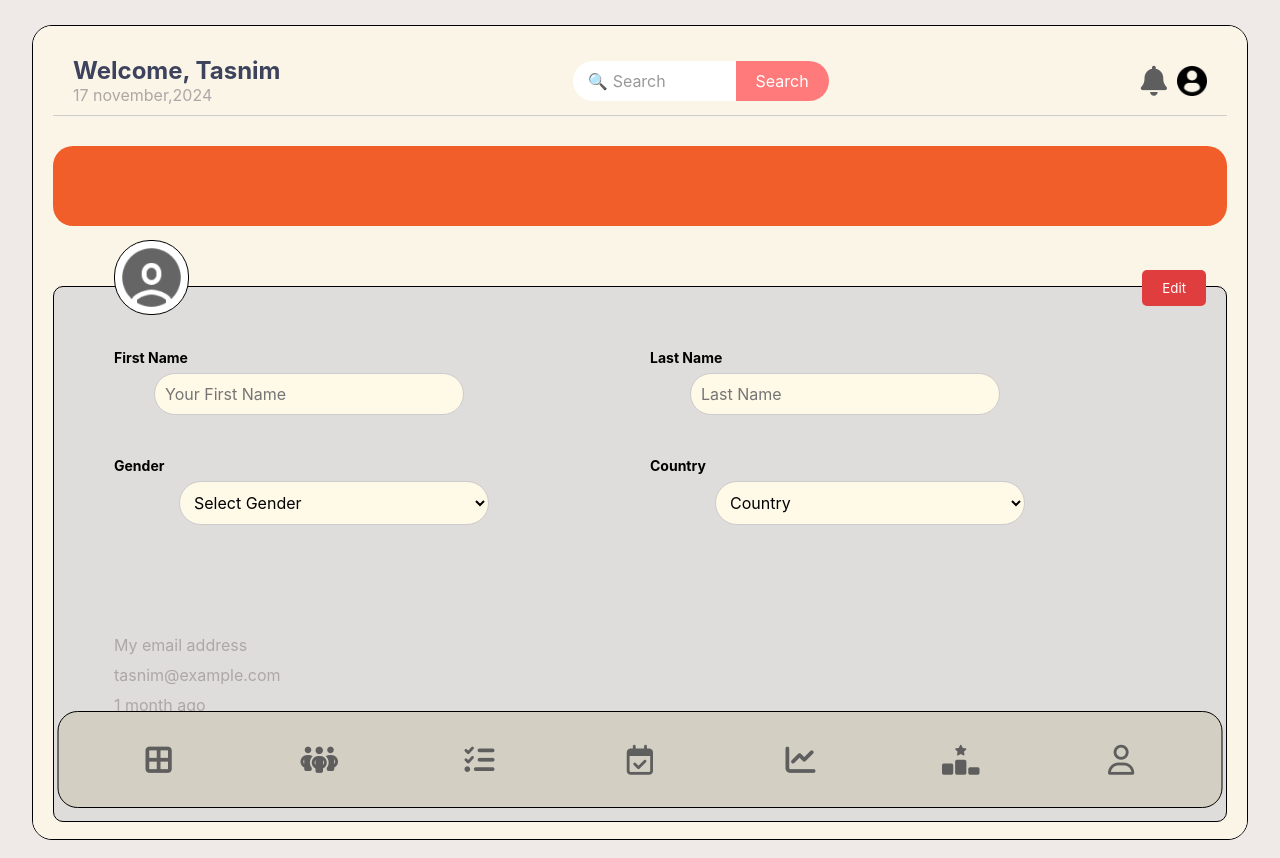
After one commit to combo666/KaajAsse, a PHP site: page /src/profile/profile.php in a window 1280 px wide. The commit adds this page. Run offline with PHP 8.4, Linux system fonts and the light colour scheme; the visitor is signed in with stand-in values (Sample User, id 1); data that the repository does not hold is empty.

Commit message:
profile page by shefa

```diff
--- /dev/null
+++ b/assets/css/profile.css
@@ -0,0 +1,232 @@
+
+
+header {
+    display: flex;
+    justify-content: space-between;
+    align-items: center;
+    padding: 10px 20px;
+    border-bottom: 1px solid #ccc;
+}
+
+
+header h1 {
+    font-size: 1.5rem;
+    color: #3E435D;
+    margin: 0;
+}
+p{
+    margin: 0;
+    color: #ADA7A7;
+}
+
+
+
+
+
+
+
+.orange {
+    background-color: #F15E29;
+    padding: 10px 20px;
+    height: 80px;
+    margin: 30px 0 60px 0;
+    border-radius: 20px;
+}
+/* search start-------------- */
+.search-bar {
+    position: relative;
+    width: 20vw;
+    margin-right: 20px;
+}
+
+.search-input {
+    width: 100%;
+    padding: 10px 100px 10px 40px;
+    border: none;
+    border-radius: 25px;
+    font-size: 16px;
+    background-color: white;
+    color: #333;
+}
+
+.search-input::placeholder {
+    color: #999;
+}
+
+.search-input:focus {
+    outline: none;
+    box-shadow: 0 0 0 2px rgba(255, 255, 255, 0.1);
+}
+
+.search-button {
+    position: absolute;
+    right: 0;
+    top: 0;
+    bottom: 0;
+    padding: 0 20px;
+    background-color: #ff7b7b;
+    color: white;
+    border: none;
+    border-radius: 0 25px 25px 0;
+    font-size: 16px;
+    cursor: pointer;
+    transition: background-color 0.3s ease;
+}
+
+.search-button:hover {
+    background-color: #ff5a5a;
+}
+
+.search-bar::before {
+    content: "\1F50D";
+    position: absolute;
+    left: 15px;
+    top: 50%;
+    transform: translateY(-50%);
+    font-size: 16px;
+    color: #999;
+}
+/* .search-box{
+    width: 46%;
+    height: 40px;
+    border: 1px solid black;
+    display: flex;
+    align-items: center;
+    border-radius: 20px;
+    padding-left: 10px;
+}
+.search-txt{
+    margin-left: 40%;
+} */
+
+/* search end-------------- */
+
+/* notification start */
+.notification{
+    display: flex;
+}
+.nofication-img{
+    width: 30px;
+    margin-left: 10px;
+}
+/* notification end */
+
+/* header part end */
+
+
+
+
+
+
+
+
+
+
+
+.container {
+    width: 95%;
+    margin-top: 25px !important;
+    min-height: 95vh;
+    max-height: 95vh;
+    background: #FAF5E7;
+    border: 1.5px solid #000;
+    border-radius: 20px;
+    padding: 20px;
+    margin: auto;
+    overflow-wrap: break-word;
+    word-wrap: break-word;
+    word-break: break-word;
+    overflow: hidden;
+    box-sizing: border-box;
+    position: relative;
+    overflow-y: auto;
+}
+
+
+.profile-section {
+    background-color: #dedddc;
+    padding: 60px;
+    border-radius: 10px;
+    position: relative;
+    border: 1px solid black;
+}
+
+.profile-img{
+    position: absolute;
+  top: -47px;
+  border: none;
+  cursor: pointer;
+  width: 75px;
+  border-radius: 36px;
+  background-color: white;
+  border: 1px solid black;
+}
+
+.profile-section .edit-btn {
+    position: absolute;
+    top: -17px;
+    right: 20px;
+    background-color: #e03e3e;
+    color: #fff;
+    border: none;
+    padding: 10px 20px;
+    border-radius: 5px;
+    cursor: pointer;
+}
+
+#first-name , #last-name  {
+    background-color: #FFF9E7;
+    width: 60%;
+    margin-left: 40px;
+}
+#gender , #country{
+    background-color: #FFF9E7;
+    width: 60%;
+    margin-left: 65px;
+}
+.profile-section form {
+
+    gap: 20px;
+    display: grid;
+    grid-template-columns: repeat(2, 1fr);
+}
+
+
+
+
+
+
+.profile-section form label {
+    margin-bottom: 5px;
+    font-weight: bold;
+}
+
+
+.profile-section form input,
+.profile-section form select {
+    padding: 10px;
+    border: 1px solid #ccc;
+    border-radius: 40px;
+    font-size: 1rem;
+}
+
+
+.email-section {
+    margin-top: 90px;
+}
+
+
+.email-section p {
+    font-size: 1rem;
+    margin-bottom: 10px;
+}
+
+
+.email-section button {
+    background-color: #e03e3e;
+    color: #fff;
+    border: none;
+    padding: 10px 20px;
+    border-radius: 5px;
+    cursor: pointer;
+}
--- a/examples/includes/header.php
+++ b/examples/includes/header.php
@@ -10,6 +10,7 @@
     <link rel="stylesheet" href="../../assets/css/signin.css">
     <link rel="stylesheet" href="../../assets/css/projects.css">
     <link rel="stylesheet" href="../../assets/css/kanban.css">
+    <link rel="stylesheet" href="../../assets/css/profile.css">
     <link rel="stylesheet" href="https://cdnjs.cloudflare.com/ajax/libs/font-awesome/6.7.1/css/all.min.css" integrity="sha512-5Hs3dF2AEPkpNAR7UiOHba+lRSJNeM2ECkwxUIxC1Q/FLycGTbNapWXB4tP889k5T5Ju8fs4b1P5z/iB4nMfSQ==" crossorigin="anonymous" referrerpolicy="no-referrer" />
 </head>
 <body>
--- a/examples/includes/navbar.php
+++ b/examples/includes/navbar.php
@@ -24,7 +24,9 @@
         <i class="fa-solid fa-ranking-star"></i>
     </div>
     <div class="nav-item">
-        <i class="fa-regular fa-user"></i>
+        <a href="../../src/profile/profile.php">
+            <i class="fa-regular fa-user"></i>
+        </a>
     </div>
     </body>
 
--- /dev/null
+++ b/src/profile/profile.php
@@ -0,0 +1,82 @@
+<?php
+include('../../examples/includes/header.php');
+include('../../conf/database/db_connect.php');
+session_start();
+
+// echo $_SESSION['user_id']
+?>
+
+<header>
+    <div>
+        <h1>Welcome, Tasnim</h1>
+        <p>17 november,2024</p>
+    </div>
+    <!-- search bar start  -->
+    <div class="search-bar">
+        <input type="text" placeholder="Search" class="search-input">
+        <button class="search-button">Search</button>
+    </div>
+    <!-- search bar end  -->
+    <!-- notification  start -->
+    <div class="notification">
+        <i class="fa-solid fa-bell" class="icon"></i>
+        <img src="assets/img/user.png" alt="" srcset="" class="nofication-img">
+    </div>
+    <!-- notification  end -->
+</header>
+
+
+<div class="orange">
+
+</div>
+
+
+
+<div class="profile-section">
+    <button class="edit-btn">Edit</button>
+    <img src="../../assets/img/profile.png" class="profile-img" alt="" srcset="">
+
+    </button>
+    <form>
+        <div class="form-group">
+            <label for="first-name">First Name</label>
+            <input type="text" id="first-name" placeholder="Your First Name">
+        </div>
+        <div class="form-group">
+            <label for="last-name">Last Name</label>
+            <input type="text" id="last-name" placeholder="Last Name">
+        </div>
+        <div class="form-group">
+            <label for="gender">Gender</label>
+            <select id="gender">
+                <option value="">Select Gender</option>
+                <option value="male">Male</option>
+                <option value="female">Female</option>
+                <option value="other">Other</option>
+            </select>
+        </div>
+        <div class="form-group">
+            <label for="country">Country</label>
+            <select id="country">
+                <option value="">Country</option>
+                <option value="bangladesh">Bangladesh</option>
+                <option value="usa">USA</option>
+                <option value="india">India</option>
+            </select>
+        </div>
+    </form>
+
+
+    <div class="email-section">
+        <p>My email address</p>
+        <p>tasnim@example.com</p>
+        <p>1 month ago</p>
+        <button>Add Email Address</button>
+    </div>
+</div>
+</div>
+
+
+
+<?php include('../../examples/includes/navbar.php'); ?>
+<?php include('../../examples/includes/footer.php'); ?>
```
